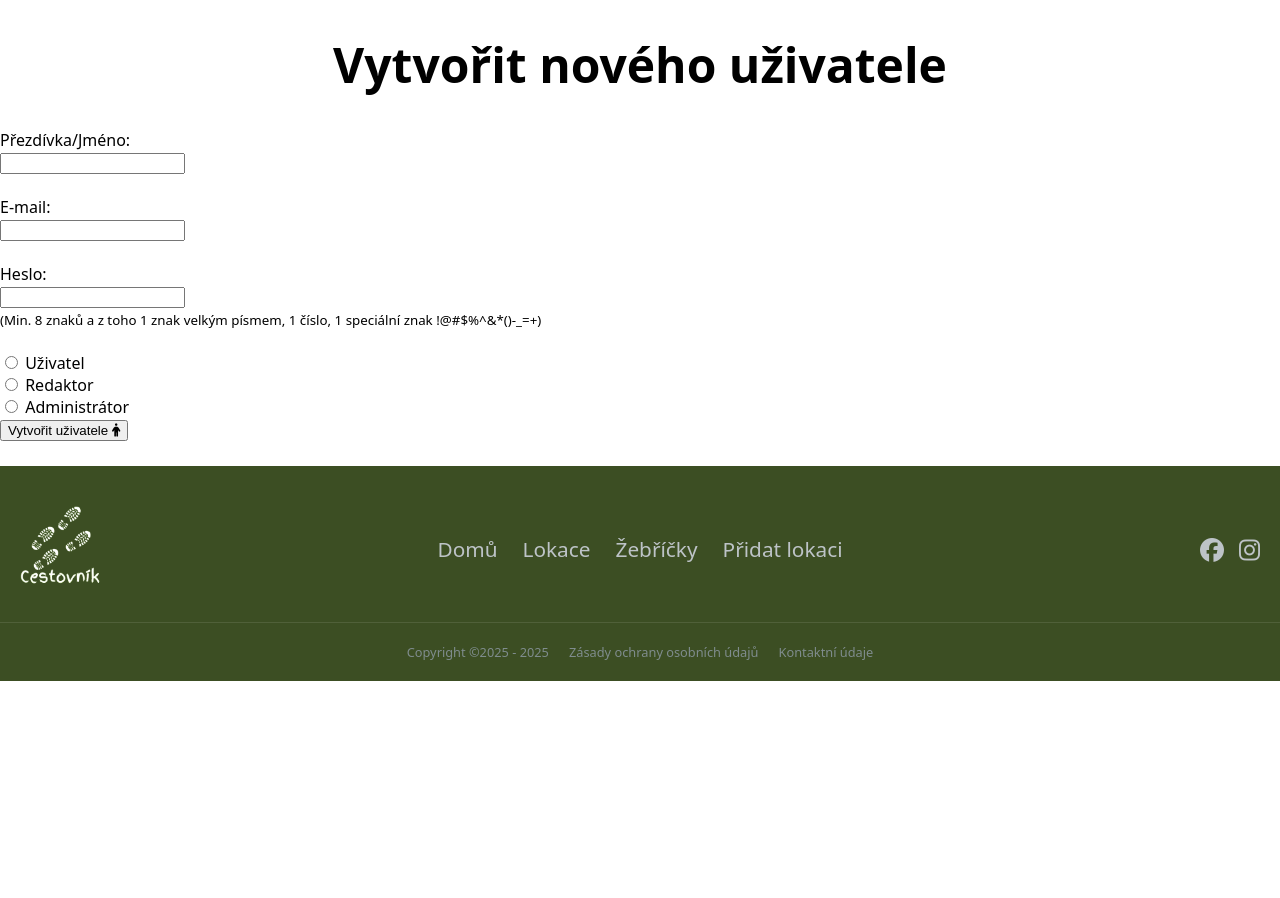
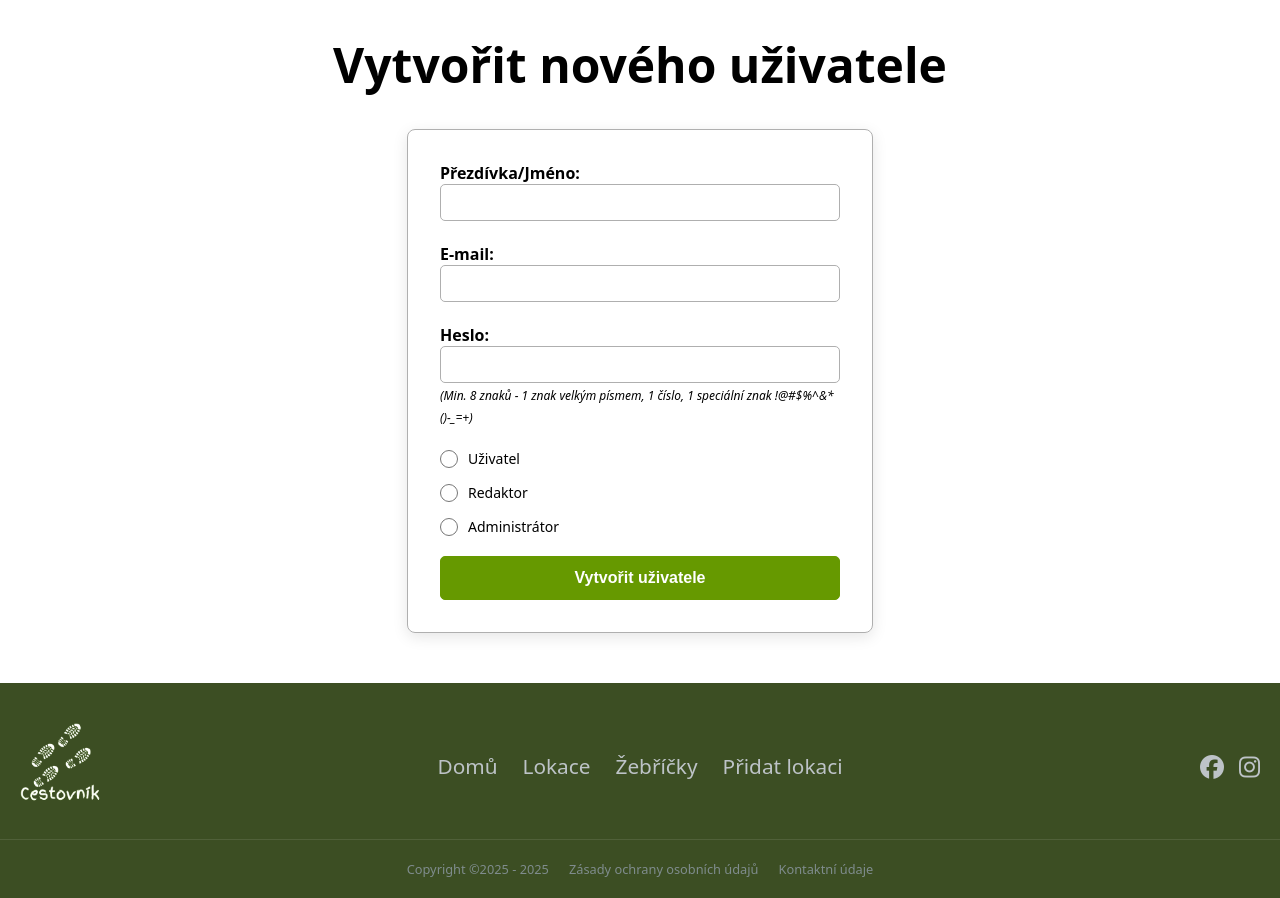
Before and after one commit to endurovojta173/Travel-Diary, a FastAPI app: page /create_user in a window 1280 px wide. Shown: the part 119-1017 px from the top of the page. Before the commit the page ends 800 px from the top, so only its background shows below. Run offline with FastAPI, Linux system fonts and the light colour scheme.

Commit message:
Improve create user form layout and radio styling
Enhanced the create user form with better structure and styling by adding a container and form classes, and improved the appearance of radio buttons using new CSS rules. Also included the register-and-login.css stylesheet in the create_user.html template for consistent styling.

```diff
--- a/static/css/register-and-login.css
+++ b/static/css/register-and-login.css
@@ -55,8 +55,39 @@
 }
 
 input[type="checkbox"] {
-    accent-color: var(--light-green-color); /* Tvoje zelená barva */
+    accent-color: var(--light-green-color);
     cursor: pointer;
+}
+
+input[type="radio"] {
+    accent-color: var(--light-green-color);
+    width: 18px;
+    height: 18px;
+    cursor: pointer;
+    margin: 0;
+}
+
+.radio-option {
+    display: flex;
+    align-items: center;
+    gap: 10px;
+    margin-bottom: 5px;
+    cursor: pointer;
+}
+
+.radio-option label {
+    cursor: pointer;
+    font-size: 14px;
+    color: var(--text-color);
+}
+
+
+.radio-group {
+    display: flex;
+    flex-direction: column;
+    gap: 10px;
+    width: 100%;
+    margin-bottom: 15px;
 }
 
 .register-button {
--- a/templates/all_users.html
+++ b/templates/all_users.html
@@ -2,7 +2,6 @@
 {% block title %}{{ title }}{% endblock %}
 {% block head %}
     <link rel="stylesheet" href="{{ url_for('static', path='css/all-users.css') }}">
-
 {% endblock %}
 {% block content %}
     <h1>{{ title }}</h1>
--- a/templates/create_user.html
+++ b/templates/create_user.html
@@ -1,38 +1,54 @@
 {% extends "base.html" %}
 {% block title %}{{ title }}{% endblock %}
+{% block head %}
+    <link rel="stylesheet" href="{{ url_for('static', path='css/register-and-login.css') }}">
+
+{% endblock %}
 {% block content %}
     <h1>{{ title }}</h1>
+    <div class="container">
         {% if error_message %}
             <div style="color: red; border: 1px solid red; padding: 10px; margin-bottom: 10px;">
                 <strong>Chyba:</strong> {{ error_message }}
             </div>
         {% endif %}
-
+        <div class="form">
             <form method="post" action="/create_user">
                 <div>
-            <label for="name">Přezdívka/Jméno:</label><br>
-            <input type="text" id="name" name="name" value="{{ name_value or '' }}" required minlength="1">
+                    <label for="name" class="input-label">Přezdívka/Jméno:</label><br>
+                    <input type="text" id="name" name="name" value="{{ name_value or '' }}" required minlength="1"
+                           class="text-input">
                 </div>
                 <br>
                 <div>
-            <label for="email">E-mail:</label><br>
-            <input type="email" id="email" name="email" value="{{ email_value or '' }}" required>
+                    <label for="email" class="input-label">E-mail:</label><br>
+                    <input type="email" id="email" name="email" value="{{ email_value or '' }}" required
+                           class="text-input">
                 </div>
                 <br>
                 <div>
-            <label for="password">Heslo:</label><br>
-            <input type="password" id="password" name="password" required minlength="8"><br>
-            <small>(Min. 8 znaků a z toho 1 znak velkým písmem, 1 číslo, 1 speciální znak !@#$%^&*()-_=+)</small>
+                    <label for="password" class="input-label">Heslo:</label><br>
+                    <input type="password" id="password" name="password" required minlength="8" class="text-input"><br>
+                    <small class="password-info">(Min. 8 znaků - 1 znak velkým písmem, 1 číslo, 1 speciální znak
+                        !@#$%^&*()-_=+)</small>
                 </div>
                 <br>
-        <div>
+                <div class="radio-group">
+                    <div class="radio-option">
                         <input type="radio" id="user" name="role" value="3">
-            <label for="user">Uživatel</label><br>
+                        <label for="user">Uživatel</label>
+                    </div>
+                    <div class="radio-option">
                         <input type="radio" id="redactor" name="role" value="2">
-            <label for="redactor">Redaktor</label><br>
+                        <label for="redactor">Redaktor</label>
+                    </div>
+                    <div class="radio-option">
                         <input type="radio" id="admin" name="role" value="1">
                         <label for="admin">Administrátor</label>
                     </div>
-        <button type="submit">Vytvořit uživatele <i class="fa-solid fa-person"></i></button>
+                </div>
+                <button type="submit" class="register-button">Vytvořit uživatele</button>
             </form>
+        </div>
+    </div>
 {% endblock %}
```
Lines whose indentation alone changed are shown as unchanged.
